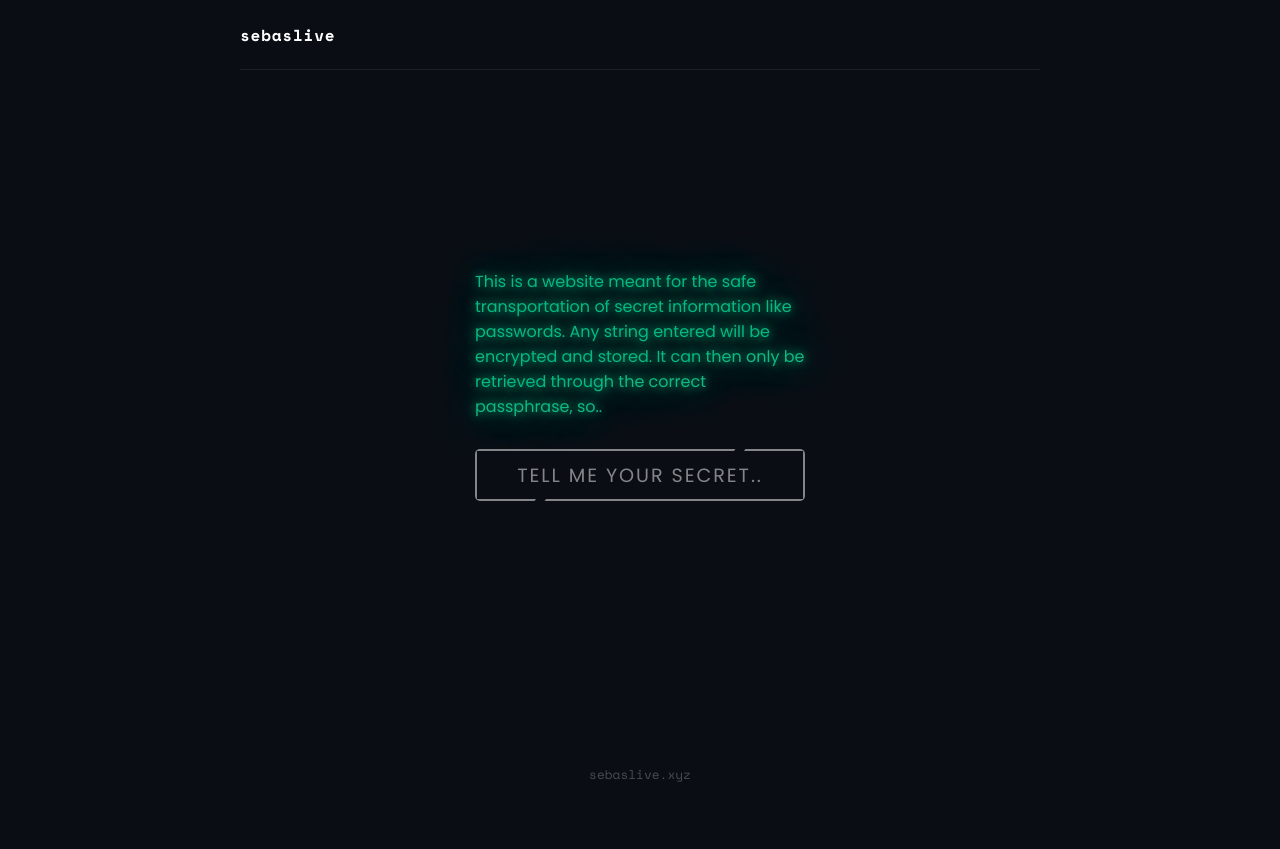
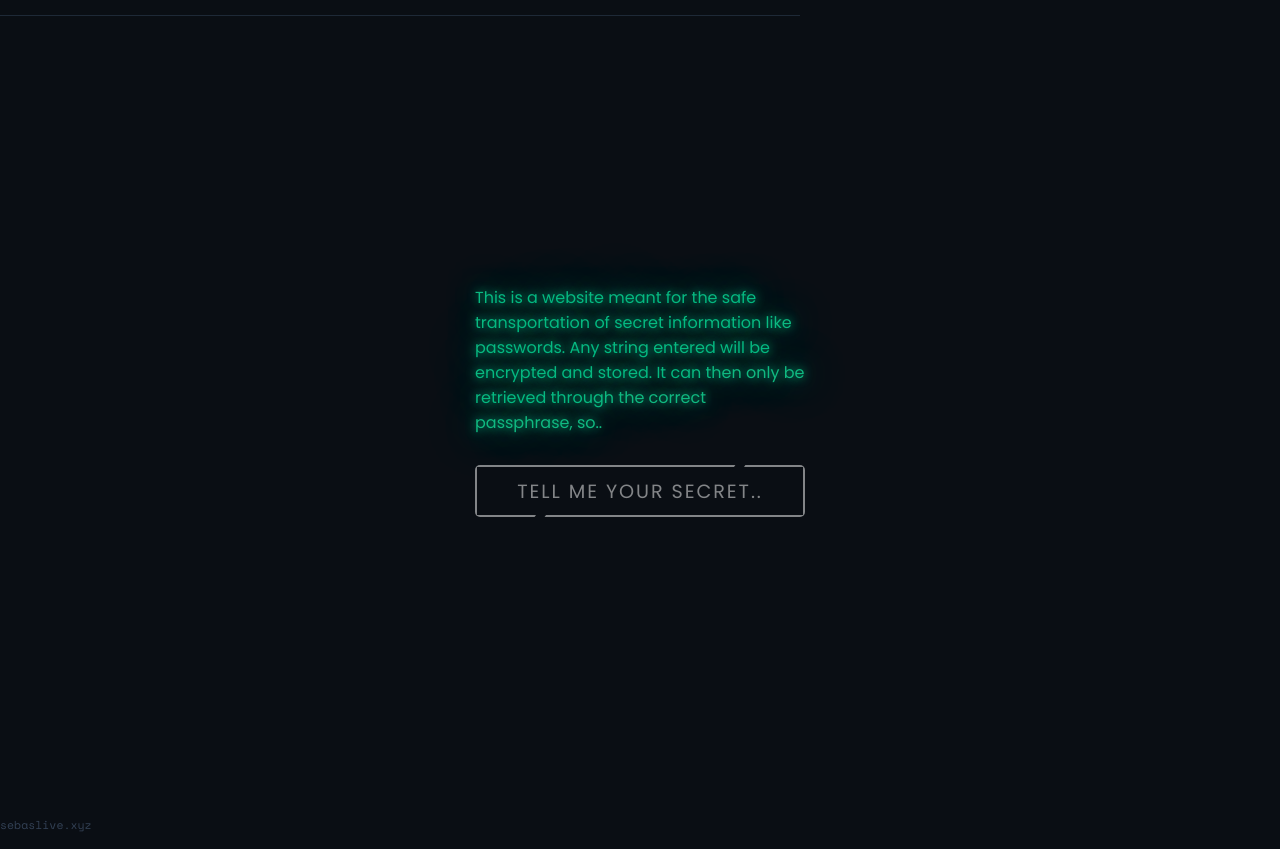
Before and after one commit to SebastiaanvanOorschot/SecretShareApp, a Vue app in the folder SecretShareFrontEnd/: page / in a window 1280 px wide. Before the commit the page ends 800 px from the top, so only its background shows below. Built offline with nearby package versions, Linux system fonts and the light colour scheme.

Commit message:
header/footer

```diff
--- a/SecretShareFrontEnd/src/App.vue
+++ b/SecretShareFrontEnd/src/App.vue
@@ -1,9 +1,7 @@
 <template>
 
-  <header class="site-header">
-    <div class="header-inner">
-      <span class="brand">sebaslive</span>
-    </div>
+  <header class="topbar">
+    <span class="brand">sebaslive</span>
   </header>
 
   <main>
@@ -12,9 +10,7 @@
     </div>
   </main>
 
-  <footer class="site-footer">
-    <span>sebaslive.xyz</span>
-  </footer>
+  <footer>sebaslive.xyz</footer>
 
 </template>
 
--- a/SecretShareFrontEnd/src/layouts/css/MainLayout.css
+++ b/SecretShareFrontEnd/src/layouts/css/MainLayout.css
@@ -14,50 +14,47 @@
   --outline: rgba(255, 255, 255, 0.493);
   --outline-glow: rgb(255, 255, 255);
   --red: #ef4444;
+  --text-strong: #f1f5f9;
+  --text-faint: #334155;
+  --border: #1e2937;
 }
 
-/* Site header */
-.site-header {
-  position: fixed;
-  z-index: 1;
-  top: 0;
-  left: 0;
+/* Site header (identiek aan HobbyHub-topbar) */
+.topbar {
   width: 100%;
-  display: flex;
-  justify-content: center;
-  background-color: var(--bg);
-}
-.site-header .header-inner {
-  width: min(800px, 92%);
-  height: 70px;
+  max-width: 800px;
   display: flex;
   align-items: center;
-  border-bottom: 1px solid rgba(255, 255, 255, 0.08);
+  justify-content: space-between;
+  flex-wrap: wrap;
+  gap: 0.75rem 1rem;
+  padding-bottom: 1.25rem;
+  border-bottom: 1px solid var(--border);
+  margin-top: 1.25rem;
 }
-.site-header .brand {
+
+.brand {
   font-family: 'Space Mono', monospace;
   font-size: 1rem;
   font-weight: 700;
-  letter-spacing: 0.05em;
-  color: var(--white);
+  color: var(--text-strong);
 }
 
-/* Site footer */
-.site-footer {
-  position: fixed;
-  z-index: 1;
-  bottom: 0;
-  left: 0;
+/* Site footer (identiek aan HobbyHub) */
+footer {
+  font-family: 'Space Mono', monospace;
+  color: var(--text-faint);
+  font-size: 0.72rem;
+  margin-bottom: 1rem;
+}
+
+/* content tussen topbar en footer, gecentreerd zoals voorheen */
+main {
+  flex: 1;
   width: 100%;
   display: flex;
+  align-items: center;
   justify-content: center;
-  padding: 16px 0;
-  pointer-events: none;
-}
-.site-footer span {
-  font-family: 'Space Mono', monospace;
-  font-size: 0.8rem;
-  color: rgba(255, 255, 255, 0.25);
 }
 
 
```
